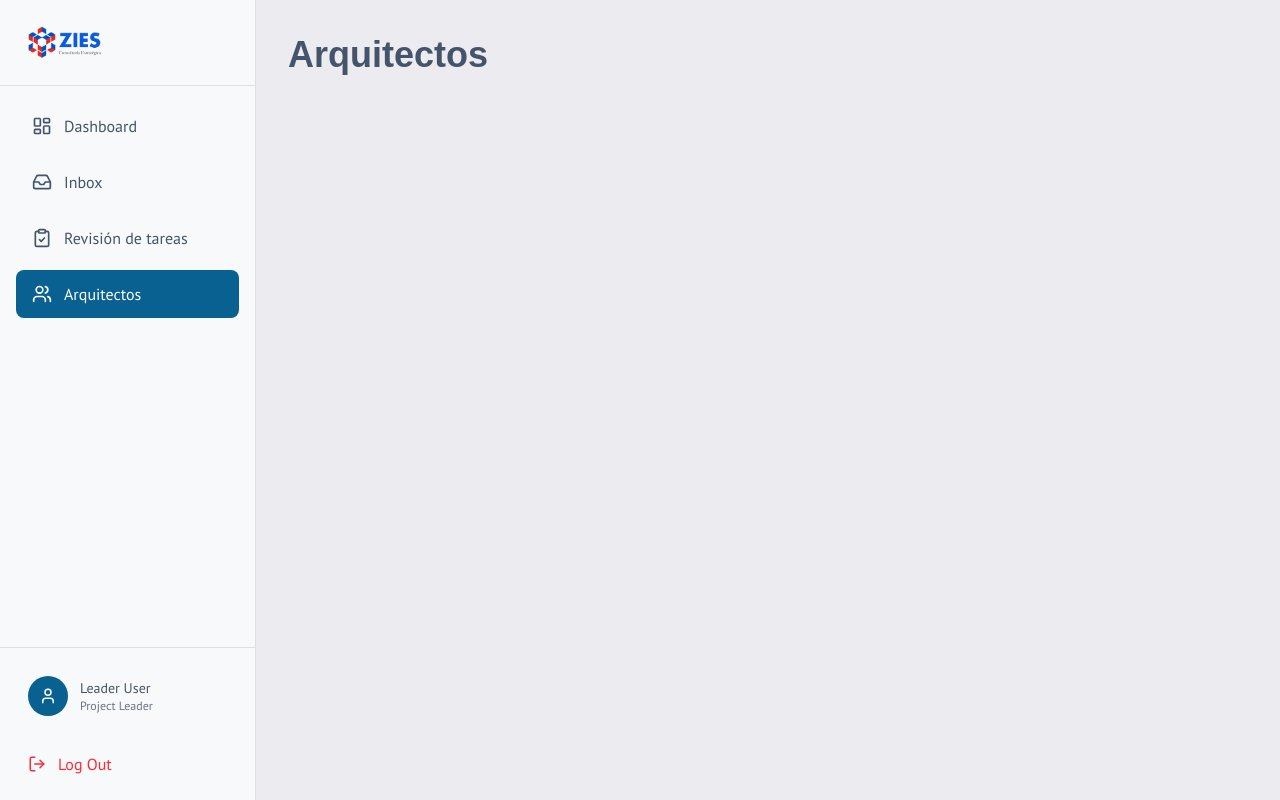
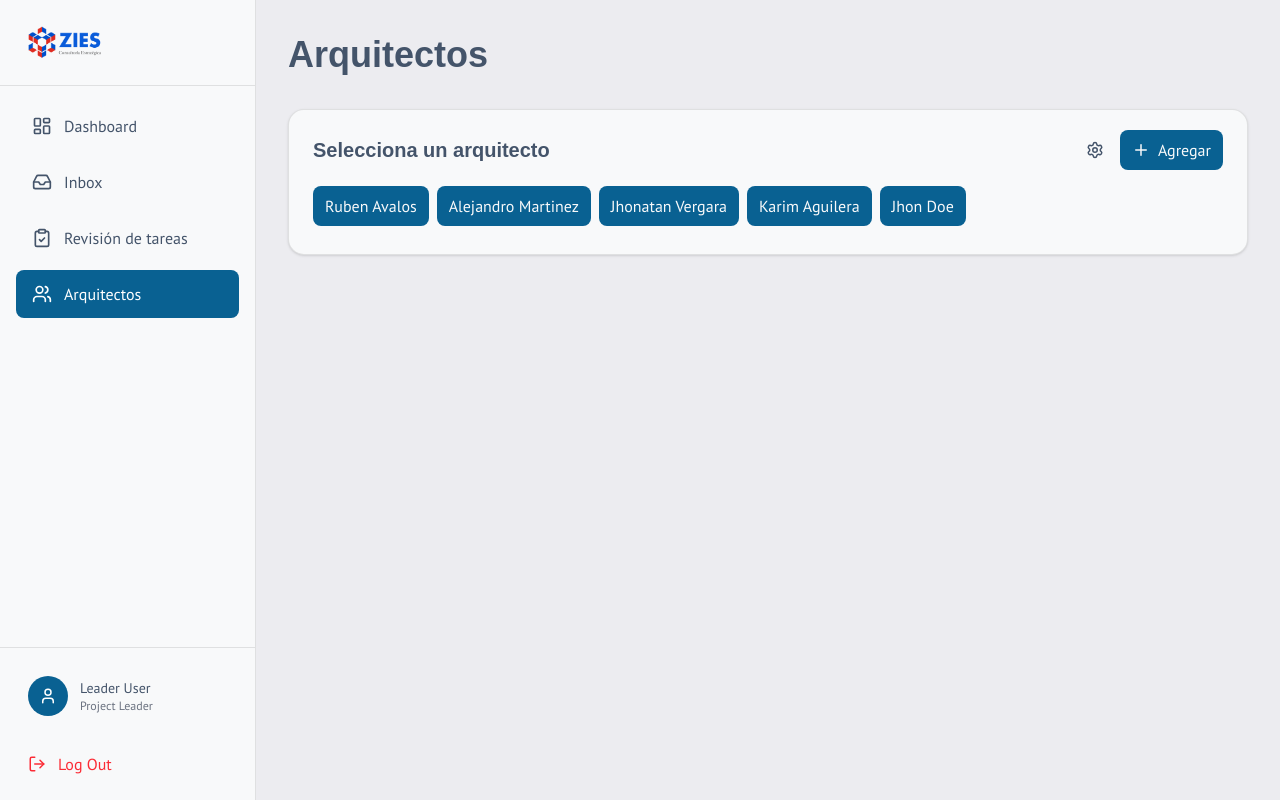
Before and after one commit to AvalosRubenn/Sistema-AdS, a React (Vite) app: page /arquitectos in a window 1280 px wide. Built offline with nearby package versions, Linux system fonts and the light colour scheme; a web font is replaced by a local one.

Commit message:
feat(SeleccionDeArquitecto): Creación del componente sin funcionalidad completa

```diff
--- /dev/null
+++ b/src/components/ArchitectSelection.tsx
@@ -0,0 +1,34 @@
+import { Settings, Plus } from "lucide-react";
+import type { Architect } from "../types/Architect";
+interface ArchitectSelectionProps {
+  arquitectos: Architect[];
+}
+function ArchitectSelection({ arquitectos }: ArchitectSelectionProps) {
+  return (
+    <div className="rounded-2xl border border-border bg-background shadow-sm">
+      <div className="px-6 py-5 flex justify-center flex-col">
+        <div className="flex items-center w-full">
+          <h2 className="text-xl font-semibold">Selecciona un arquitecto</h2>
+          <div className="flex items-center gap-2 ml-auto">
+            <button className="hover:bg-muted hover:rounded-full p-2">
+              <Settings size={18} />
+            </button>
+            <button className="bg-zies-azul-2 rounded-lg flex gap-2 items-center text-background p-2 px-3">
+              <Plus size={18} />
+              Agregar
+            </button>
+          </div>
+        </div>
+        <div className="mt-4 flex items-center overflow-x-auto max-h-full gap-2 scrollbar-thin pb-2">
+          {arquitectos.map((a) => (
+            <button className="bg-zies-azul-2 rounded-lg text-background p-2 px-3 w-fit h-fit whitespace-nowrap">
+              {a.name}
+            </button>
+          ))}
+        </div>
+      </div>
+    </div>
+  );
+}
+
+export default ArchitectSelection;
--- a/src/index.css
+++ b/src/index.css
@@ -132,3 +132,18 @@
     @apply outline-none;
   }
 }
+@layer utilities {
+  .scrollbar-thin::-webkit-scrollbar {
+    width: 4px;
+    height: 4px;
+  }
+
+  .scrollbar-thin::-webkit-scrollbar-thumb {
+    background-color: rgba(100, 100, 100, 0.5);
+    border-radius: 9999px;
+  }
+
+  .scrollbar-thin::-webkit-scrollbar-track {
+    background: transparent;
+  }
+}
--- a/src/pages/Arquitectos.tsx
+++ b/src/pages/Arquitectos.tsx
@@ -1,7 +1,35 @@
+import ArchitectSelection from "../components/ArchitectSelection";
+import type { Architect } from "../types/Architect";
+const Architects: Architect[] = [
+  {
+    id: 1,
+    name: "Ruben Avalos",
+  },
+  {
+    id: 2,
+    name: "Alejandro Martinez",
+  },
+  {
+    id: 3,
+    name: "Jhonatan Vergara",
+  },
+  {
+    id: 4,
+    name: "Karim Aguilera",
+  },
+  {
+    id: 5,
+    name: "Jhon Doe",
+  },
+];
+
 function Arquitectos() {
   return (
     <div className="min-h-screen w-full bg-muted p-8">
-      <h1 className="text-4xl font-bold">Arquitectos</h1>
+      <div className="mb-8 items-start">
+        <h1 className="text-4xl font-bold">Arquitectos</h1>
+      </div>
+      <ArchitectSelection arquitectos={Architects} />
     </div>
   );
 }
```
